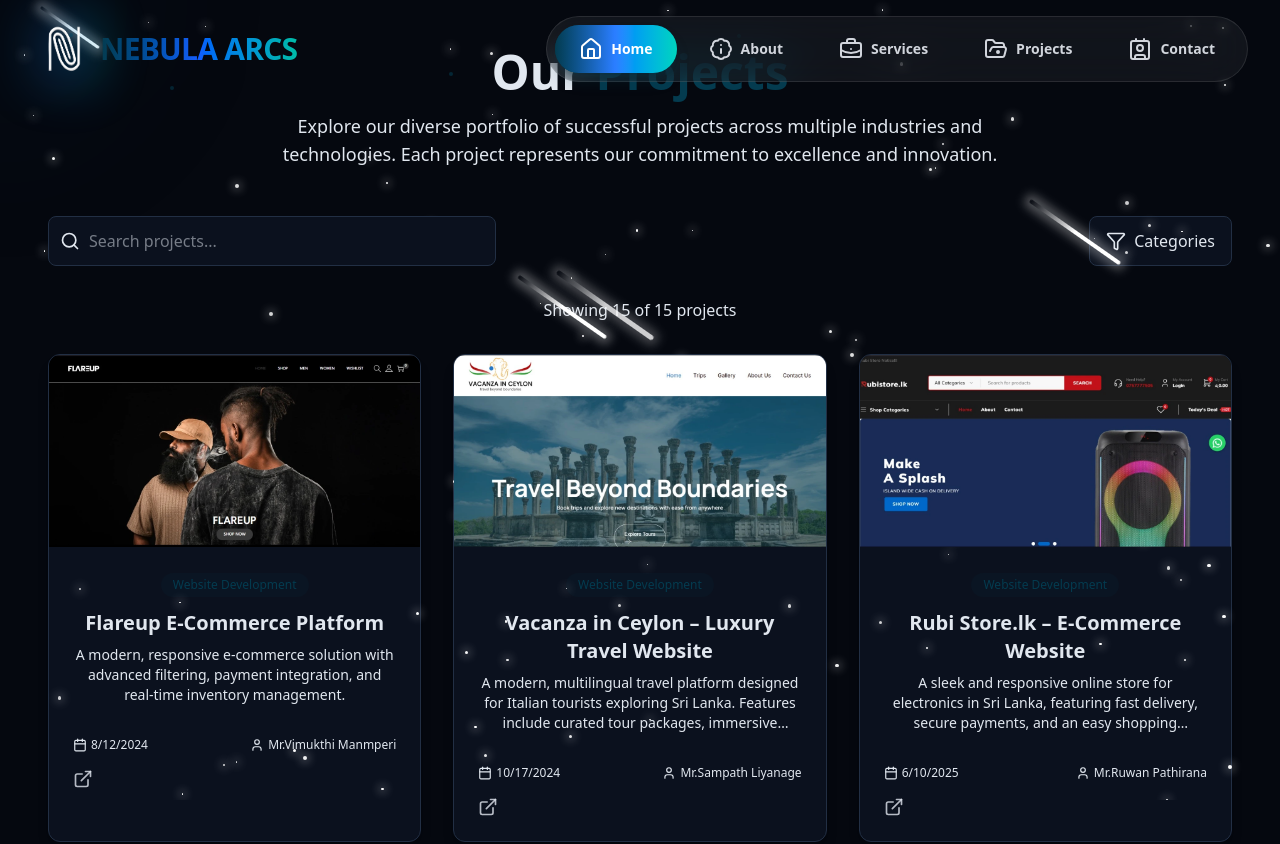
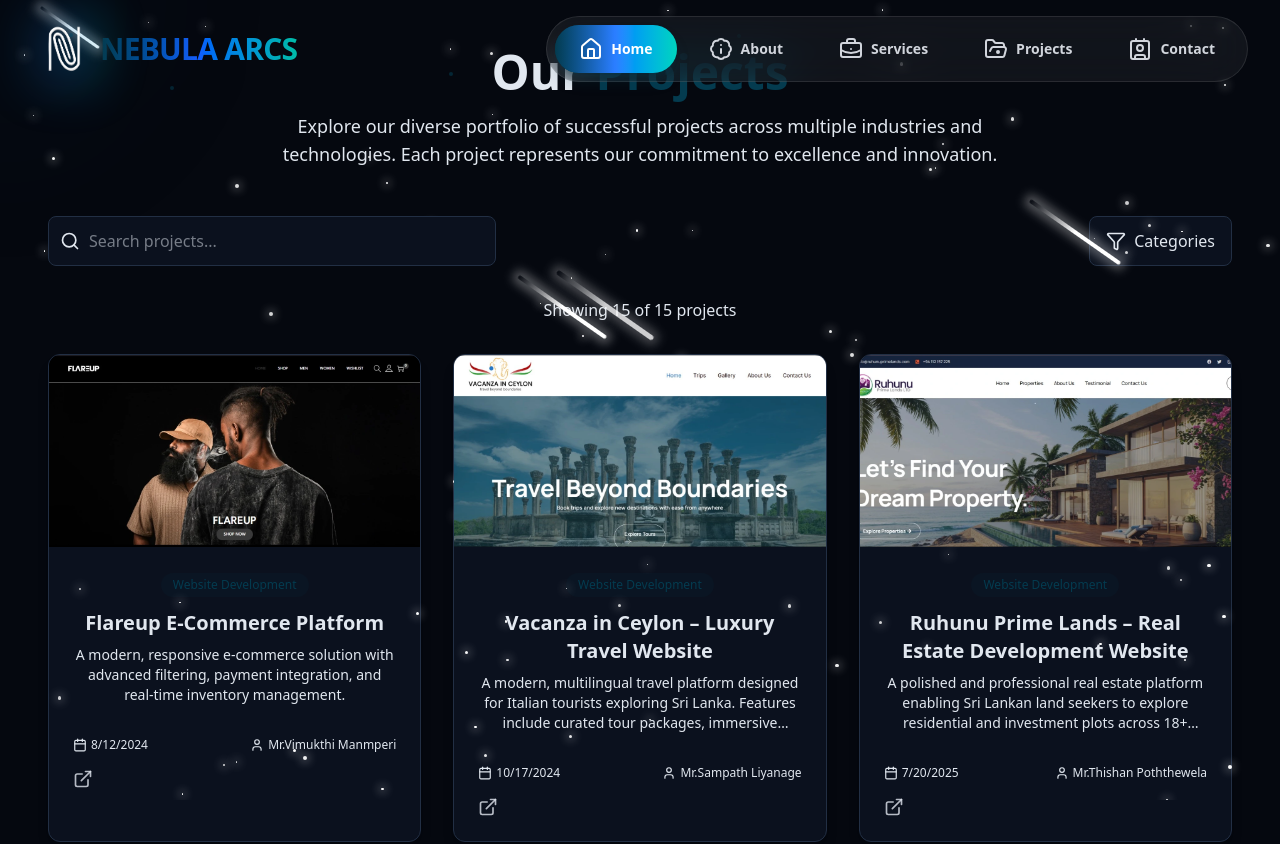
Before and after one commit to Werosh/nebula_arcs_wk, a React (Vite) app: page /projects in a window 1280 px wide. Shown: the top 844 px of the page. Built offline with nearby package versions, Linux system fonts and the light colour scheme.

Commit message:
add project

```diff
--- a/src/pages/ProjectPage.jsx
+++ b/src/pages/ProjectPage.jsx
@@ -47,7 +47,6 @@
     category: "Website Development",
     tags: [],
     demoUrl: "https://flareupclothing.com/",
-    githubUrl: "",
     date: "2024-08-12",
     client: "Mr.Vimukthi Manmperi",
   },
@@ -60,9 +59,21 @@
     category: "Website Development",
     tags: [],
     demoUrl: "https://www.vacanzainceylon.com/",
-    githubUrl: "",
     date: "2024-10-17",
     client: "Mr.Sampath Liyanage",
+  },
+  {
+    id: 4,
+    title: "Ruhunu Prime Lands – Real Estate Development Website",
+    description:
+      "A polished and professional real estate platform enabling Sri Lankan land seekers to explore residential and investment plots across 18+ districts. Features include clean UI, property filters, transparent pricing per perch, project showcases, and contact integration with Prime Lands’ trusted brand and national reach.",
+    image: RuhunuImg,
+
+    category: "Website Development",
+    tags: [],
+    demoUrl: "https://ruhunuprimelands.com/",
+    date: "2025-07-20",
+    client: "Mr.Thishan Poththewela",
   },
   {
     id: 3,
@@ -74,24 +85,10 @@
     category: "Website Development",
     tags: [],
     demoUrl: "https://rubistore.lk/",
-    githubUrl: "",
     date: "2025-06-10",
     client: "Mr.Ruwan Pathirana",
   },
-  {
-    id: 4,
-    title: "Ruhunu Prime Lands – Real Estate Development Website",
-    description:
-      "A polished and professional real estate platform enabling Sri Lankan land seekers to explore residential and investment plots across 18+ districts. Features include clean UI, property filters, transparent pricing per perch, project showcases, and contact integration with Prime Lands’ trusted brand and national reach.",
-    image: RuhunuImg,
 
-    category: "Website Development",
-    tags: [],
-    demoUrl: "https://ruhunuprimelands.com/",
-    githubUrl: "",
-    date: "2025-07-20",
-    client: "Mr.Thishan Poththewela",
-  },
   {
     id: 5,
     title: "Visa‑LK.com – Sri Lanka Visa Application Platform",
@@ -102,7 +99,6 @@
     category: "Website Development",
     tags: [],
     demoUrl: "https://visa-lk.com/",
-    githubUrl: "",
     date: "2025-07-20",
     client: "Mr.Thishan Poththewela",
   },
@@ -116,7 +112,6 @@
     category: "Website Development",
     tags: [],
     demoUrl: "https://lucianbungalow.com/",
-    githubUrl: "",
     date: "2025-05-14",
     client: "Ruhunu Trust & Credit (Pvt) Ltd",
   },
@@ -247,7 +242,7 @@
   // Digital Marketing
 
   {
-    id: 4,
+    id: 16,
     title: "Vacanza in Ceylon – Digital Marketing Campaign",
     description:
       "A strategic digital marketing initiative designed to attract European travelers to Sri Lanka through targeted content, SEO, and social media engagement. The campaign highlights cultural tours, luxury stays, and authentic local experiences—driven by creative storytelling, performance tracking, and high-conversion design across platforms.",
@@ -261,7 +256,7 @@
     client: "Vacanza in Ceylon",
   },
   {
-    id: 4,
+    id: 17,
     title: "Flare Up Clothing – Digital Marketing Campaign",
     description:
       "A bold and trend-driven digital marketing campaign created to boost brand visibility and sales for Flare Up Clothing. Focused on youth fashion and streetwear culture, the strategy combined social media ads, influencer collaborations, and targeted content creation to amplify reach, drive engagement, and elevate the brand’s online identity.",
@@ -274,7 +269,6 @@
     date: "2024-10-05",
     client: "Flare Up Clothing",
   },
-
   // SEO Development
   // {
   //   id: 3,
@@ -394,15 +388,21 @@
   const [isFilterOpen, setIsFilterOpen] = useState(false);
 
   const filteredProjects = projects.filter((project) => {
+    const projectCategory = project.category?.trim().toLowerCase() || "";
+    const selectedCat = selectedCategory.trim().toLowerCase();
+
     const matchesCategory =
-      selectedCategory === "All Projects" ||
-      project.category === selectedCategory;
+      selectedCat === "all projects" || projectCategory === selectedCat;
+
+    const searchTermLower = searchTerm.toLowerCase();
+
     const matchesSearch =
-      project.title.toLowerCase().includes(searchTerm.toLowerCase()) ||
-      project.description.toLowerCase().includes(searchTerm.toLowerCase()) ||
-      project.tags.some((tag) =>
-        tag.toLowerCase().includes(searchTerm.toLowerCase())
+      project.title.toLowerCase().includes(searchTermLower) ||
+      project.description.toLowerCase().includes(searchTermLower) ||
+      (project.tags || []).some((tag) =>
+        tag.toLowerCase().includes(searchTermLower)
       );
+
     return matchesCategory && matchesSearch;
   });
 
@@ -521,7 +521,10 @@
                   {categories.map((category) => (
                     <motion.button
                       key={category}
-                      onClick={() => setSelectedCategory(category)}
+                      onClick={() => {
+                        setSelectedCategory(category);
+                        setIsFilterOpen(false);
+                      }}
                       className={`px-3 py-2 text-sm rounded-lg transition-all ${
                         selectedCategory === category
                           ? "bg-primary text-white"
```
